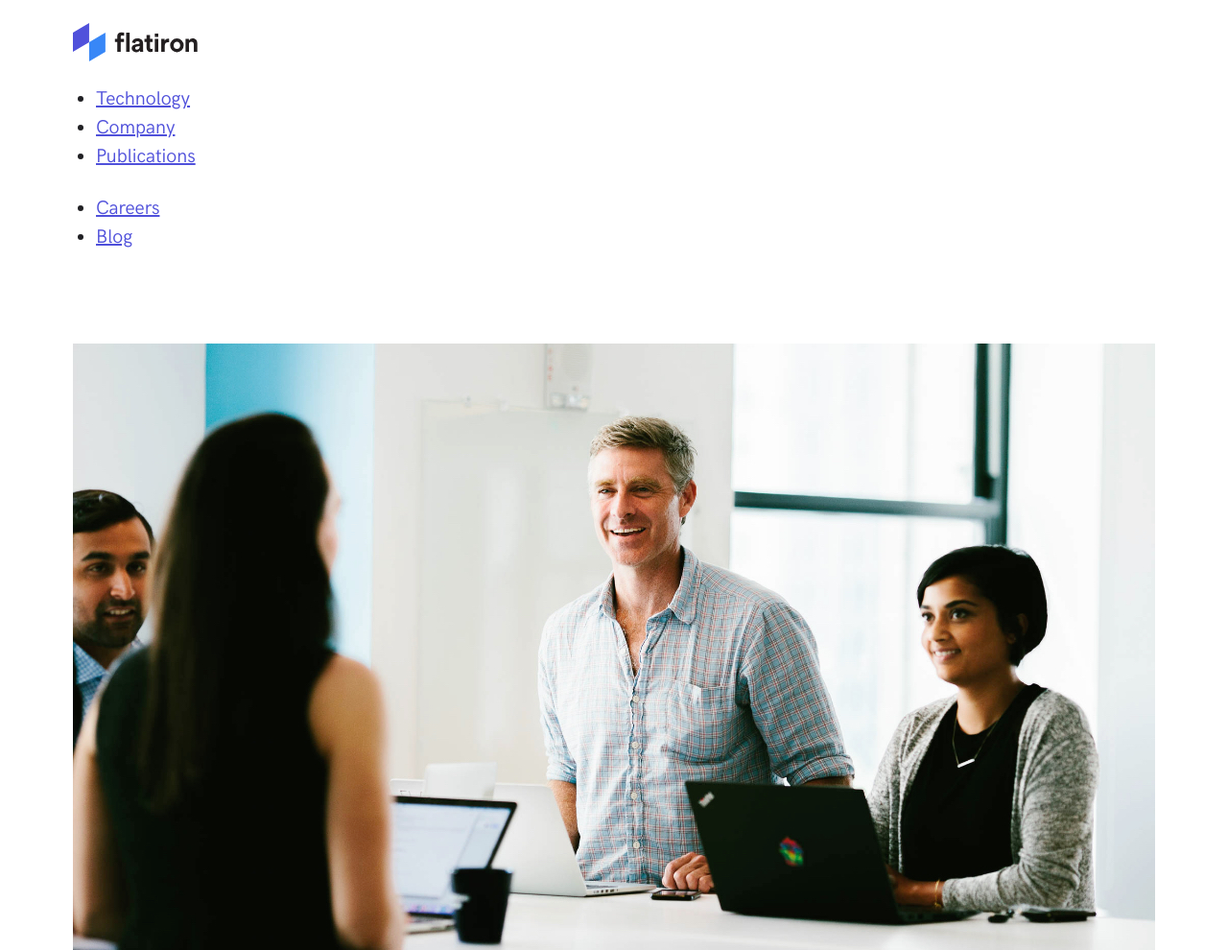
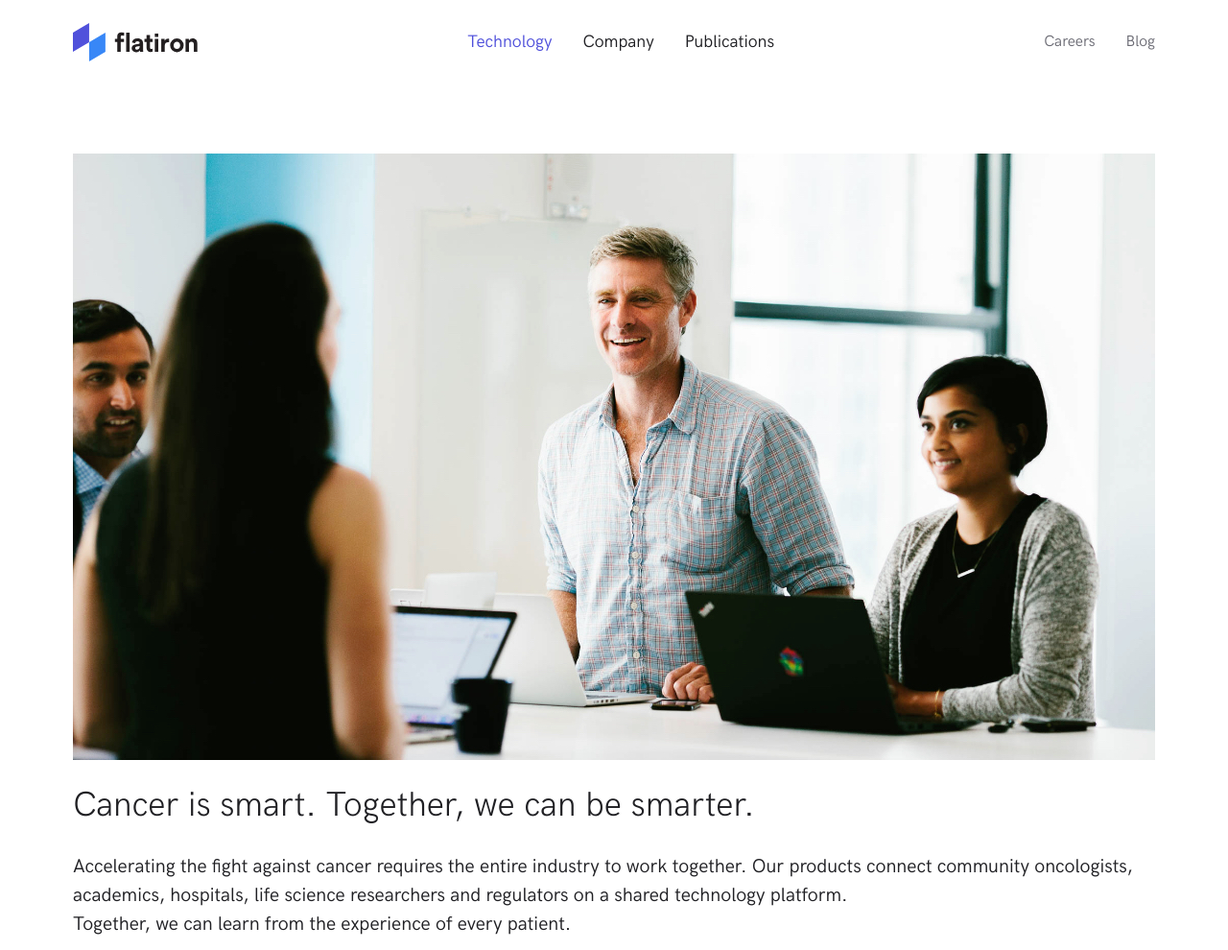
Before and after one commit to mct-ui/responsive-design-simoncoudeville-howest, a plain HTML site: page index.html in a window 1280 px wide. Shown: the top 990 px of the page at 96% size. Drawn offline with Linux system fonts and the light colour scheme; files whose address does not match are found by name.

Commit message:
Added header component

```diff
--- a/css/screen.css
+++ b/css/screen.css
@@ -337,9 +337,44 @@ a:focus {
     align-content: space-between;
 }
 
+/*
+    Objects: List
+    ---
+    Small reusable object to remove default list styling from lists
+*/
+
+.o-list-reset {
+    list-style: none;
+    padding: 0;
+}
+
+
 /*------------------------------------*\
   #COMPONENTS
 \*------------------------------------*/
+
+/*
+    Component: header
+    ---
+    Main header of the website
+*/
+
+.c-header__nav {
+    display: none;
+}
+
+@media (min-width: 992px) {
+    .c-header {
+        display: flex;
+        gap: 24px;
+        justify-content: space-between;
+    }
+
+    .c-header__nav {
+        display: block;
+    }
+}
+
 
 /*
     Component: Logo
@@ -360,6 +395,53 @@ a:focus {
         height: 40px;
     }
 }
+
+/*
+    Component: Nav
+    ---
+    Main navigation of the site
+*/
+
+.c-nav {
+    font-size: 18px;
+    line-height: 24px;
+}
+
+.c-nav--meta {
+    font-size: 16px;
+}
+
+.c-nav__link {
+    display: block;
+    text-decoration: none;
+    padding: 8px 0;
+}
+
+.c-nav__link,
+.c-nav__link:visited,
+.c-nav__link:active {
+    color: #202024;
+}
+
+.c-nav__link--meta,
+.c-nav__link--meta:visited,
+.c-nav__link--meta:active {
+    color: #6C6C75;
+}
+
+.c-nav__link.is-selected,
+.c-nav__link:hover,
+.c-nav__link:focus {
+    color: #5051db;
+}
+
+@media (min-width: 768px) {
+    .c-nav__list {
+        display: flex;
+        gap: 32px;
+    }
+}
+
 
 /*------------------------------------*\
   #UTILITIES
--- a/index.html
+++ b/index.html
@@ -19,6 +19,8 @@
 <body>
     <header class="o-row">
         <div class="o-container">
+            <div class="c-header">
+                <div class="c-header__logo">
                     <h1 class="c-logo">
                         <svg class="c-logo__svg" xmlns="http://www.w3.org/2000/svg" viewBox="0 0 130 40">
                             <title>Flatiron</title>
@@ -29,19 +31,31 @@
                                 transform="translate(43.8 9.679)" />
                         </svg>
                     </h1>
-            <nav>
-                <ul>
-                    <li><a href="#!">Technology</a></li>
-                    <li><a href="#!">Company</a></li>
-                    <li><a href="#!">Publications</a></li>
+                </div>
+                <div class="c-header__nav">
+                    <nav class="c-nav">
+                        <ul class="o-list-reset c-nav__list">
+                            <li class="c-nav__item">
+                                <a class="c-nav__link is-selected" href="#!">Technology</a>
+                            </li>
+                            <li class="c-nav__item">
+                                <a class="c-nav__link" href="#!">Company</a>
+                            </li>
+                            <li class="c-nav__item">
+                                <a class="c-nav__link" href="#!">Publications</a>
+                            </li>
                         </ul>
                     </nav>
-            <nav>
-                <ul>
-                    <li><a href="#!">Careers</a></li>
-                    <li><a href="#!">Blog</a></li>
+                </div>
+                <div class="c-header__nav">
+                    <nav class="c-nav c-nav--meta">
+                        <ul class="o-list-reset c-nav__list">
+                            <li class="c-nav__item"><a class="c-nav__link c-nav__link--meta" href="#!">Careers</a></li>
+                            <li class="c-nav__item"><a class="c-nav__link c-nav__link--meta" href="#!">Blog</a></li>
                         </ul>
                     </nav>
+                </div>
+            </div>
         </div>
     </header>
     <section class="o-row o-row--lg">
```
Lines whose indentation alone changed are shown as unchanged.
